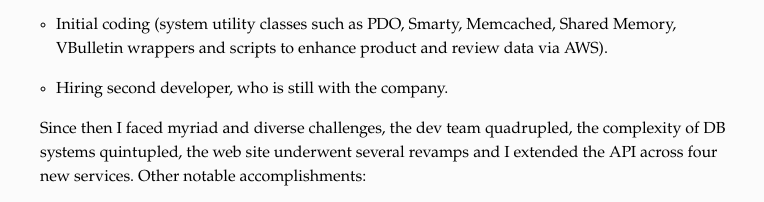
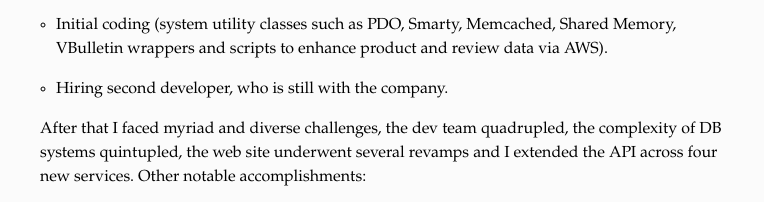
Before and after one commit to kdemane/cv, a plain HTML site: page index.html in a window 1280 px wide. Shown: the part 1438-1640 px from the top of the page, 252-1016 px from the left. Drawn offline with Linux system fonts and the light colour scheme.

Commit message:
Update index.html

```diff
--- a/index.html
+++ b/index.html
@@ -134,7 +134,7 @@
                 </li>
               </ul>
               <p>
-                Since then I faced myriad and diverse challenges, the dev team
+                After that I faced myriad and diverse challenges, the dev team
                 quadrupled, the complexity of DB systems quintupled, the web
                 site underwent several revamps and I extended the API across
                 four new services. Other notable accomplishments:
```
